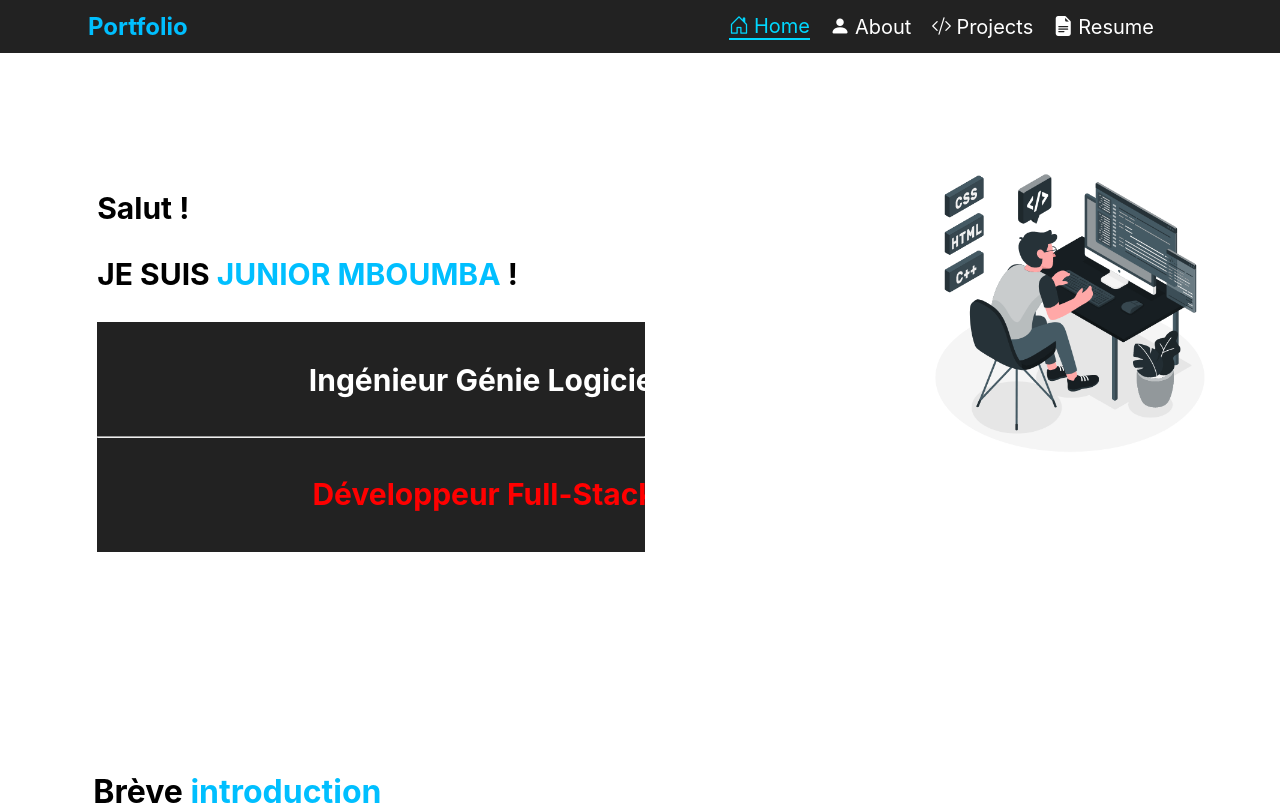
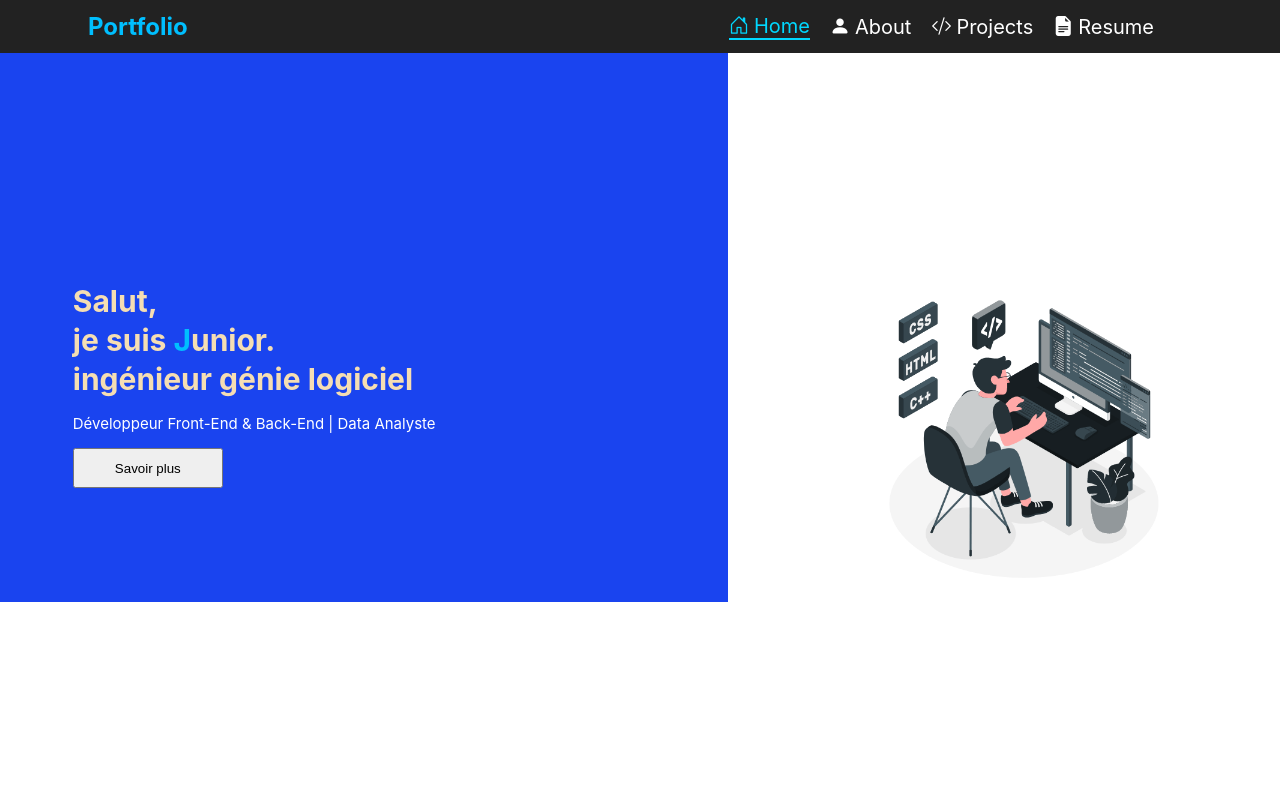
Before and after one commit to Melcki/monsite, a React (Create React App) app: page / in a window 1280 px wide. Shown: the top 805 px of the page. Built offline with nearby package versions, Linux system fonts and the light colour scheme.

Commit message:
Modification de la page d'accueil

```diff
--- a/src/App.css
+++ b/src/App.css
@@ -18,38 +18,56 @@ html, body {
   min-height: 100vh; /* Hauteur minimum = 100% de la fenêtre */
 }
 
-.content {
-  flex: 1; /* Pousse le footer vers le bas */
-  padding: 20px;
-}
-
 
 .home-container {
   display: flex;
   justify-content: space-between;
   align-items: flex-start;
   gap: 40px;
-  padding: 40px;
   flex-wrap: wrap; /* Important for responsiveness */
+
 }
 
 .home-text {
   flex: 1;
   min-width: 300px;
+  color:white;
+  align-items:center;
+  justify-content: center;
+  padding-top: 20%;
+  height:310px;
+  background-color:#1a44efff;
 }
 
 .home-gif {
   flex-shrink: 0;
+  display: flex;
+  justify-content: center; /* centre horizontalement */
+  align-items: center;     /* centre verticalement */
+  height: 100vh;
+  width:40%;
 }
 
 .p-home {
-  margin-top: 15px;
-  line-height: 1.6;
+  margin-top: 5px;
+  line-height: 0.3;
   font-size: 18px;
-  color: #333;
-  font-size: 20px;
-  text-align: justify;
-  width: 80%;
+  color:wheat;
+  font-size:30px;
+  font-weight:bold;
+  padding-left:10%
+}
+
+.p-desc{
+  padding-left:10%;
+  font-size: 15px;
+
+}
+
+.btn{
+  height: 40px;
+  margin-left:10%;
+  width:150px
 }
 
 .p-home2 {
@@ -69,47 +87,6 @@ html, body {
 
 .title{
   text-align: center;
-}
-
-
-.card-grid {
-  display: grid;
-  grid-template-columns: repeat(5, 1fr); /* 5 cards per line */
-  gap: 20px;
-  padding: 20px;
-}
-
-.card {
-  background-color: #f9f9f9;
-  border: 1px solid #ccc;
-  padding: 20px;
-  text-align: center;
-  border-radius: 10px;
-  box-shadow: 0 2px 5px rgba(0, 0, 0, 0.1);
-}
-
-@media (max-width: 1200px) {
-  .card-grid {
-    grid-template-columns: repeat(4, 1fr);
-  }
-}
-
-@media (max-width: 992px) {
-  .card-grid {
-    grid-template-columns: repeat(3, 1fr);
-  }
-}
-
-@media (max-width: 768px) {
-  .card-grid {
-    grid-template-columns: repeat(2, 1fr);
-  }
-}
-
-@media (max-width: 480px) {
-  .card-grid {
-    grid-template-columns: 1fr;
-  }
 }
 
 
--- a/src/App.js
+++ b/src/App.js
@@ -11,9 +11,9 @@ function App() {
   return (
     <BrowserRouter>
       <Header />
-      <main className="content">
+      <main>
         {/* Ton contenu principal ici */}
-        <div style={{ paddingTop: '100px' }}>
+        <div style={{ paddingTop: '36px' }}>
         <Routes>
           <Route path="/" element={<Home />} />
           <Route path="/about" element={<About/>} />
--- a/src/Components/About.js
+++ b/src/Components/About.js
@@ -1,5 +1,7 @@
 import React from 'react';
 import '../App.css';
+import IconWidgetList from './IconWidgetList';
+import IconWidget from './IconWidget';
 
 
 const About = () => {
@@ -34,21 +36,7 @@ const About = () => {
             </div>
         </div>
         <h1 className='title'>Compétences professionnelles</h1>
-        <div className="card-grid">
-            <div className="card"><img src="/java.png" alt="Java" width="100" height="100" /></div>
-            <div className="card"><img src="/reactjs.png" alt="React JS" width="100" height="100" /></div>
-            <div className="card"><img src="/python.png" alt="Python" width="100" height="100" /></div>
-            <div className="card"><img src="/nodejs.png" alt="Node JS" width="100" height="100" /></div>
-            <div className="card"><img src="/git.png" alt="Git" width="100" height="100" /></div>
-            <div className="card"><img src="/postman.png" alt="Postman" width="100" height="100" /></div>
-            <div className="card"><img src="/bootstrap.png" alt="bootstrap" width="100" height="100" /></div>
-            <div className="card"><img src="/js.png" alt="javascript" width="100" height="100" /></div>
-            <div className="card"><img src="/github.png" alt="github" width="100" height="100" /></div>
-            <div className="card"><img src="/laravel.png" alt="laravel" width="100" height="100" /></div>
-            <div className="card"><img src="/mysql.png" alt="mysql" width="100" height="100" /></div>
-            <div className="card"><img src="/npm.png" alt="mysql" width="100" height="100" /></div>
-            {/* Add as many cards as needed */}
-        </div>
+        <IconWidget IconWidgetList={IconWidgetList} />
 
     </div>
   );
--- a/src/Components/Home.js
+++ b/src/Components/Home.js
@@ -1,33 +1,29 @@
 import React from 'react';
 import '../App.css';
+import { useNavigate } from 'react-router-dom';
 
 
 const Home = () => {
+    const navigate = useNavigate();
 
   return (
-    <div style={{marginLeft:"3%"}}>
+    <div>
         <div className="home-container">
             <div className="home-text">
-                <p style={{fontSize:"30px", fontWeight:"bold"}}>Salut  ! </p>
-                <p style={{fontSize:"30px", fontWeight:"bold"}}>JE SUIS <span className="highlight">JUNIOR MBOUMBA</span> !</p>
+                    <p className='p-home'>Salut, </p>
+                    <p className='p-home'>je suis <span className="highlight">J</span>unior.</p>
+                    <p className='p-home'>ingénieur génie logiciel</p>
+                    <p className='p-desc'>Développeur Front-End & Back-End | Data Analyste</p>
+                    <button className='btn' onClick={() => navigate('/about')}>Savoir plus</button>
 
-                <div class="scroll-container">
-                    <p class="scroll-text" style={{fontSize:"30px", fontWeight:"bold"}}>
-                        Ingénieur Génie Logiciel
-                    </p>
-                    <hr></hr>
-                    <p class="scroll-text" style={{fontSize:"30px", fontWeight:"bold", color:"red"}}>
-                        Développeur Full-Stack
-                    </p>
-                </div>
             </div>
 
-            <div className="home-gif">
-                <img src="/home.gif" alt="My GIF" width="300" height="300" />
+            <div className="home-gif" >
+                <img src="/home.gif" alt="My GIF"  height="300" />
             </div>
         </div>
 
-        <div style={{marginTop:"15%", marginLeft:"3%"}}>
+        <div style={{marginTop:"15%"}}>
             <h1>Brève <span className="highlight">introduction</span></h1>
             <p className='p-home2'>
                 J'adore transformer une idée brute en un site web ou un produit qui change des vies.
--- /dev/null
+++ b/src/Components/IconWidget.js
@@ -0,0 +1,18 @@
+// TechWidget.jsx
+import React from 'react';
+import '../IconWidget.css';
+
+const IconWidget = ({ IconWidgetList }) => {
+  return (
+    <div className="card-grid">
+      {IconWidgetList.map((tech, index) => (
+        <div key={index} className="card">
+          <img src={tech.src} alt={tech.alt} width="100" height="100" />
+          <p>{tech.alt}</p>
+        </div>
+      ))}
+    </div>
+  );
+};
+
+export default IconWidget;
--- /dev/null
+++ b/src/Components/IconWidgetList.js
@@ -0,0 +1,17 @@
+// IconWidgetList.js
+const IconWidgetList = [
+  { src: '/java.png', alt: 'Java' },
+  { src: '/reactjs.png', alt: 'React JS' },
+  { src: '/python.png', alt: 'Python' },
+  { src: '/nodejs.png', alt: 'Node JS' },
+  { src: '/git.png', alt: 'Git' },
+  { src: '/postman.png', alt: 'Postman' },
+  { src: '/bootstrap.png', alt: 'Bootstrap' },
+  { src: '/js.png', alt: 'JavaScript' },
+  { src: '/github.png', alt: 'GitHub' },
+  { src: '/laravel.png', alt: 'Laravel' },
+  { src: '/mysql.png', alt: 'MySQL' },
+  { src: '/npm.png', alt: 'NPM' },
+];
+
+export default IconWidgetList;
--- /dev/null
+++ b/src/IconWidget.css
@@ -0,0 +1,26 @@
+/* TechWidget.css */
+.card-grid {
+  display: grid;
+  grid-template-columns: repeat(auto-fit, minmax(120px, 1fr));
+  gap: 20px;
+  padding: 20px;
+}
+
+.card {
+  display: flex;
+  flex-direction: column;
+  align-items: center;
+  padding: 10px;
+  background: #ffffff;
+  border-radius: 12px;
+  box-shadow: 0 4px 12px rgba(0,0,0,0.1);
+  transition: transform 0.2s ease;
+}
+
+.card:hover {
+  transform: scale(1.05);
+}
+
+.card img {
+  margin-bottom: 10px;
+}
```
